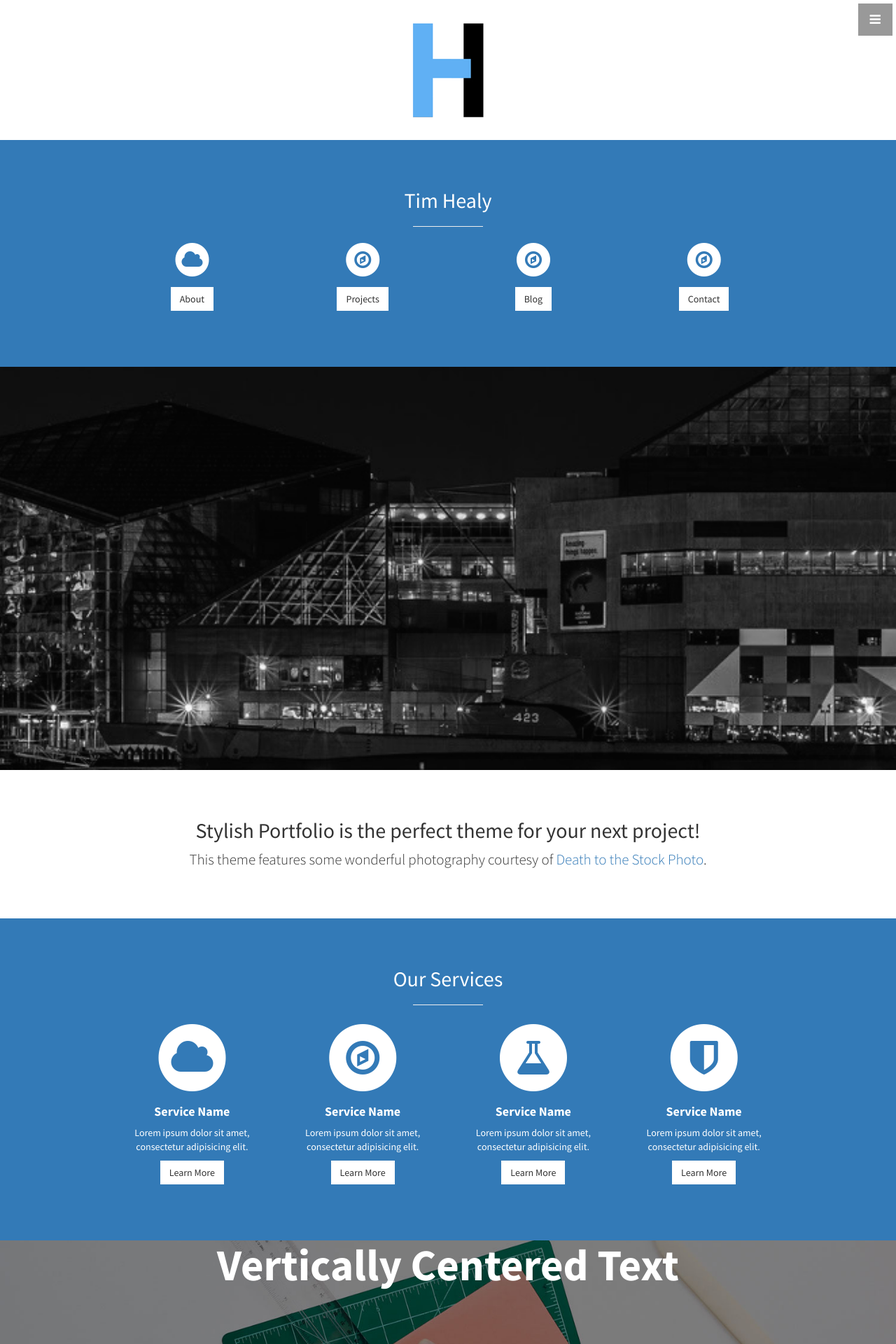
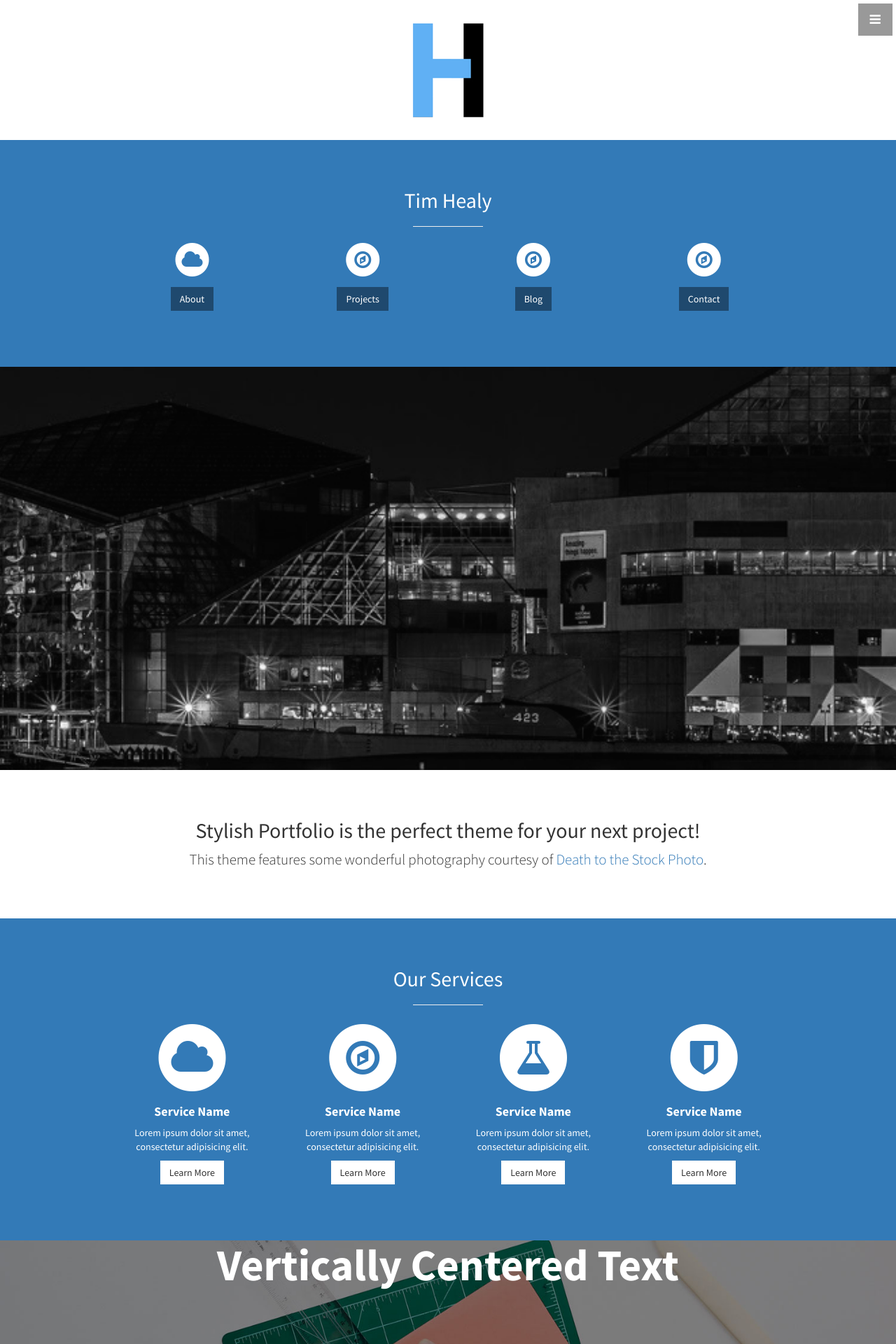
Before and after one commit to healyt22/healyt22.github.io, a Jekyll site: the page built from index.html, in a window 1280 px wide. Shown: the top 1920 px of the page at 70% size. Built offline with Jekyll 4.4.1, drawn with Linux system fonts in a browser that asks for light colours.

Commit message:
messin with stuff

```diff
--- a/_includes/header.html
+++ b/_includes/header.html
@@ -20,7 +20,7 @@
                   <strong></strong>
                 </h4>
                 <p></p>
-                <a href="#about" class="btn btn-light">About</a>
+                <a href="#about" class="btn btn-dark">About</a>
               </div>
             </div>
             <div class="col-md-3 col-sm-6">
@@ -33,7 +33,7 @@
                   <strong></strong>
                 </h4>
                 <p></p>
-                <a href="#portfolio" class="btn btn-light">Projects</a>
+                <a href="#portfolio" class="btn btn-dark">Projects</a>
               </div>
             </div>
             <div class="col-md-3 col-sm-6">
@@ -46,7 +46,7 @@
                   <strong></strong>
                 </h4>
                 <p></p>
-                <a href="#" class="btn btn-light">Blog</a>
+                <a href="#" class="btn btn-dark">Blog</a>
               </div>
             </div>
             <div class="col-md-3 col-sm-6">
@@ -59,7 +59,7 @@
                   <strong></strong>
                 </h4>
                 <p></p>
-                <a href="#footer" class="btn btn-light">Contact</a>
+                <a href="#footer" class="btn btn-dark">Contact</a>
               </div>
             </div>
           </div>
```
